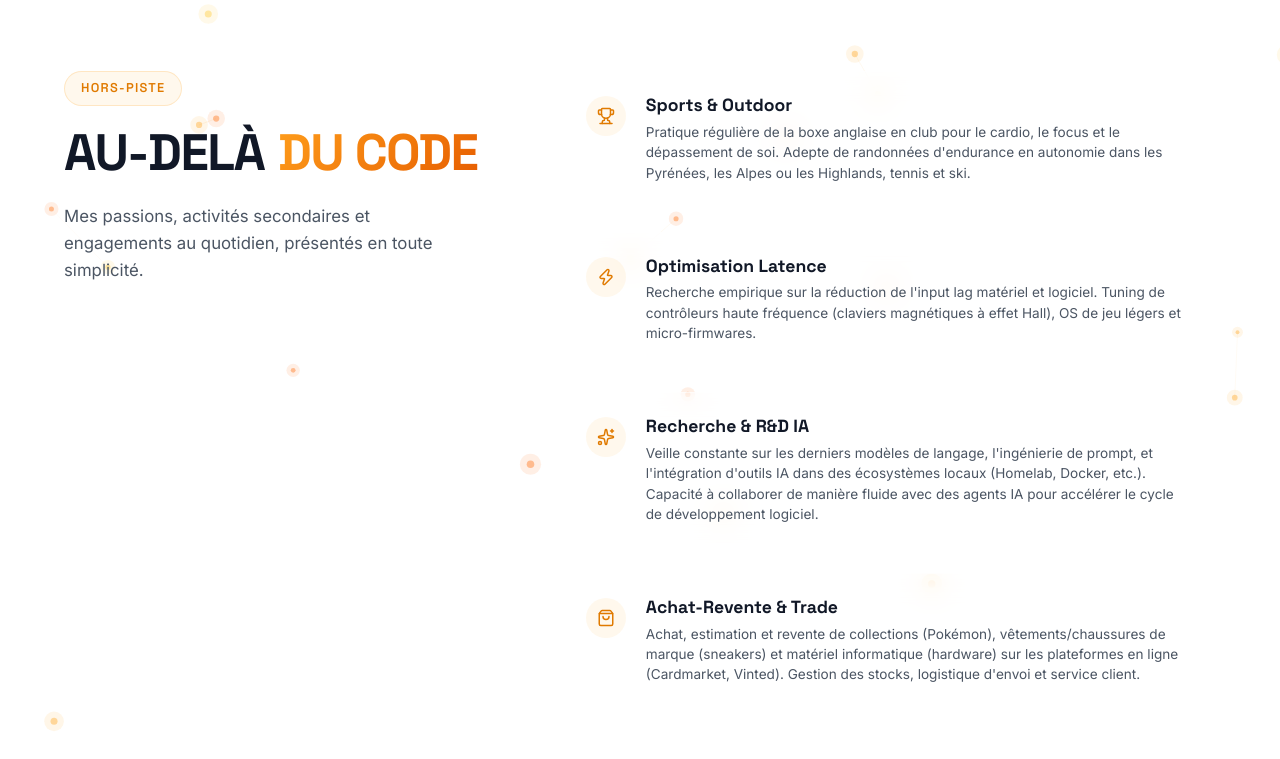
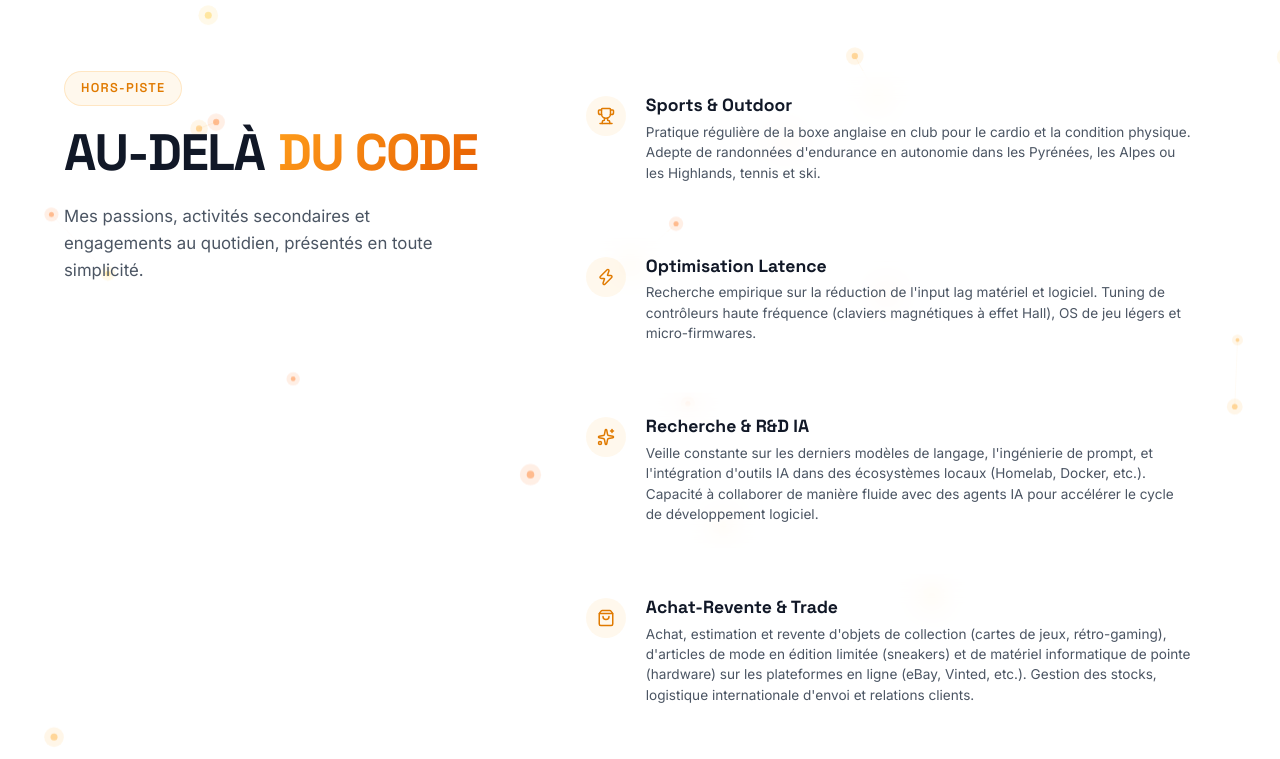
Before and after one commit to LOI-mln/LOI-mln.github.io, a React (Vite) app: page / in a window 1280 px wide. Shown: the part 5220-5979 px from the top of the page. Built offline with nearby package versions, Linux system fonts and the light colour scheme.

Commit message:
Clarification et simplification des passions de boxe et d'achat-revente

```diff
--- a/src/App.jsx
+++ b/src/App.jsx
@@ -36,7 +36,7 @@ function App() {
       orientation: 'vertical',
       gestureOrientation: 'vertical',
       smoothWheel: true,
-      wheelMultiplier: 1.2,
+      wheelMultiplier: 0.95,
       touchMultiplier: 1.5,
     });
 
@@ -252,7 +252,7 @@ function App() {
                         Sports & Outdoor
                       </h3>
                       <p style={{ fontSize: '0.85rem', color: 'var(--text-secondary)', lineHeight: 1.5, margin: 0 }}>
-                        Pratique régulière de la boxe anglaise en club pour le cardio, le focus et le dépassement de soi. Adepte de randonnées d'endurance en autonomie dans les Pyrénées, les Alpes ou les Highlands, tennis et ski.
+                        Pratique régulière de la boxe anglaise en club pour le cardio et la condition physique. Adepte de randonnées d'endurance en autonomie dans les Pyrénées, les Alpes ou les Highlands, tennis et ski.
                       </p>
                     </div>
                   </div>
@@ -399,7 +399,7 @@ function App() {
                         Achat-Revente & Trade
                       </h3>
                       <p style={{ fontSize: '0.85rem', color: 'var(--text-secondary)', lineHeight: 1.5, margin: 0 }}>
-                        Achat, estimation et revente de collections (Pokémon), vêtements/chaussures de marque (sneakers) et matériel informatique (hardware) sur les plateformes en ligne (Cardmarket, Vinted). Gestion des stocks, logistique d'envoi et service client.
+                        Achat, estimation et revente d'objets de collection (cartes de jeux, rétro-gaming), d'articles de mode en édition limitée (sneakers) et de matériel informatique de pointe (hardware) sur les plateformes en ligne (eBay, Vinted, etc.). Gestion des stocks, logistique internationale d'envoi et relations clients.
                       </p>
                     </div>
                   </div>
```
